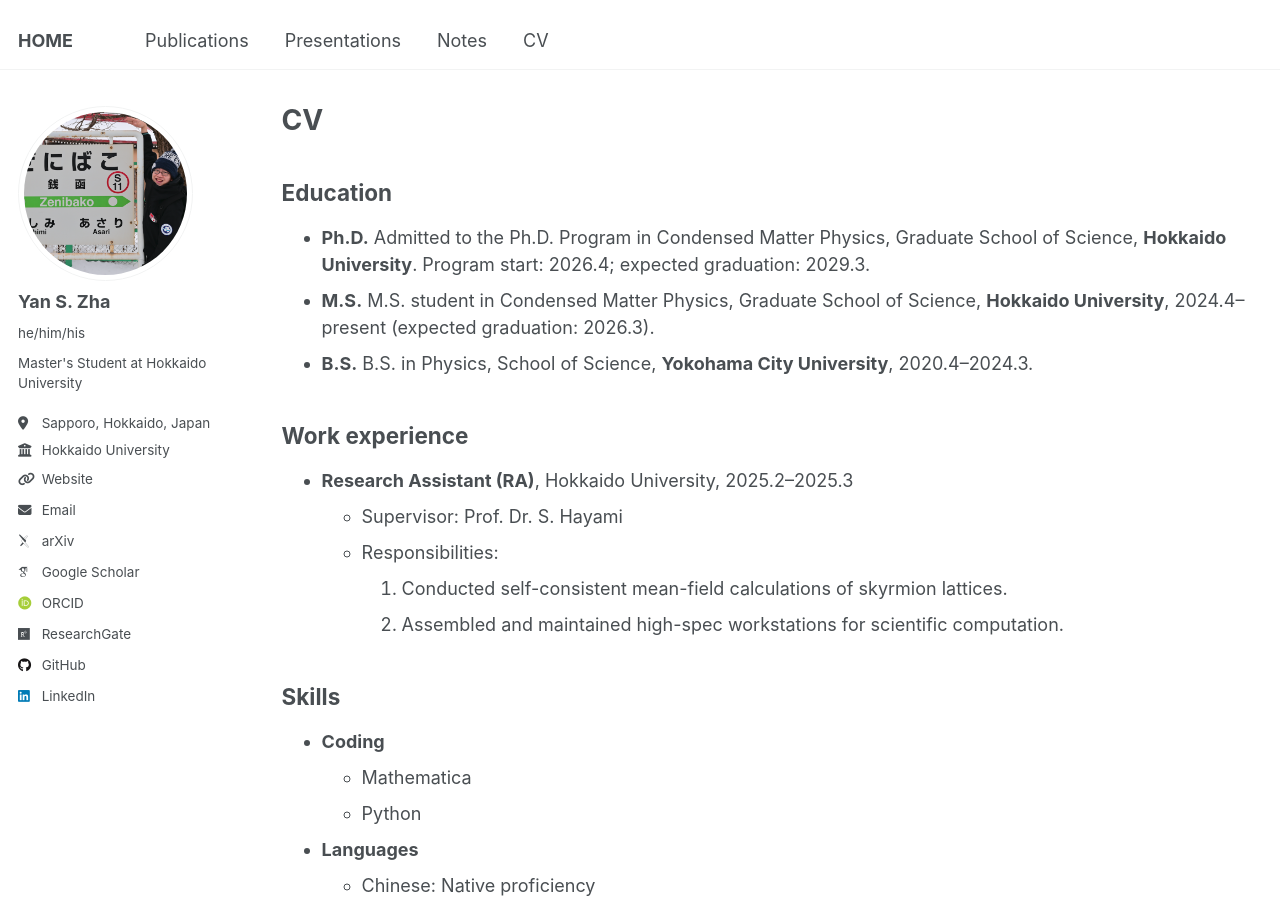
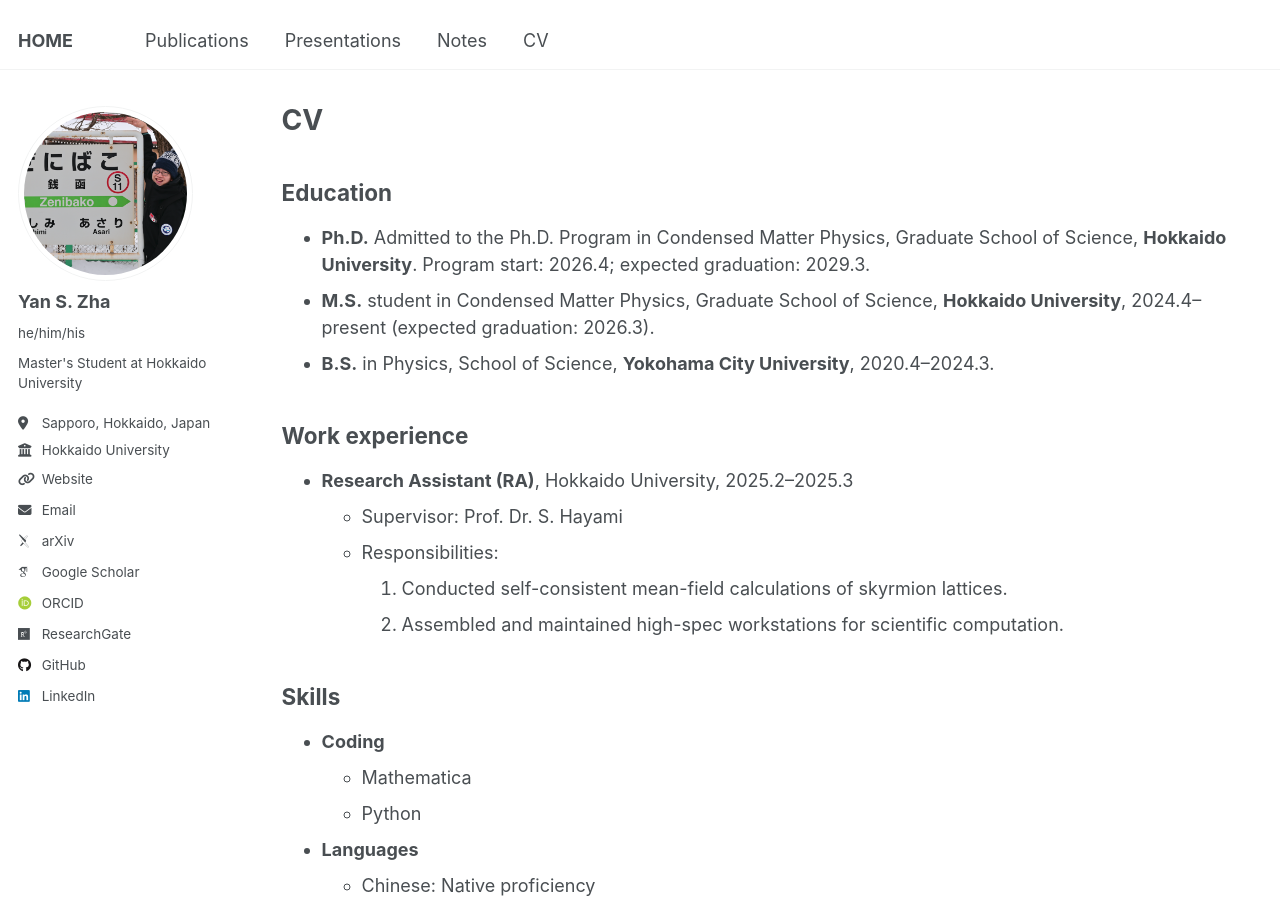
Before and after one commit to yzhacn/yzhacn.github.io, a Jekyll site: the page built from _pages/cv.md, in a window 1280 px wide and 900 px high. Built offline with Jekyll 4.4.1, drawn with Linux system fonts in a browser that asks for light colours; some web fonts are replaced.

Commit message:
Update cv.md

```diff
--- a/_pages/cv.md
+++ b/_pages/cv.md
@@ -12,8 +12,8 @@ redirect_from:
 ## Education
 
 * **Ph.D.** Admitted to the Ph.D. Program in Condensed Matter Physics, Graduate School of Science, **Hokkaido University**. Program start: 2026.4; expected graduation: 2029.3.
-* **M.S.** M.S. student in Condensed Matter Physics, Graduate School of Science, **Hokkaido University**, 2024.4–present (expected graduation: 2026.3).
-* **B.S.** B.S. in Physics, School of Science, **Yokohama City University**, 2020.4–2024.3.
+* **M.S.** student in Condensed Matter Physics, Graduate School of Science, **Hokkaido University**, 2024.4–present (expected graduation: 2026.3).
+* **B.S.** in Physics, School of Science, **Yokohama City University**, 2020.4–2024.3.
 
 
 ## Work experience
```
